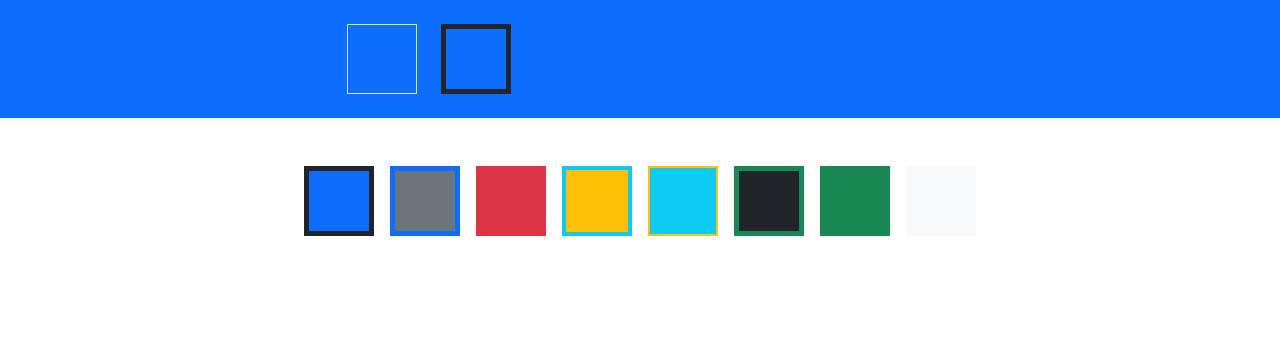
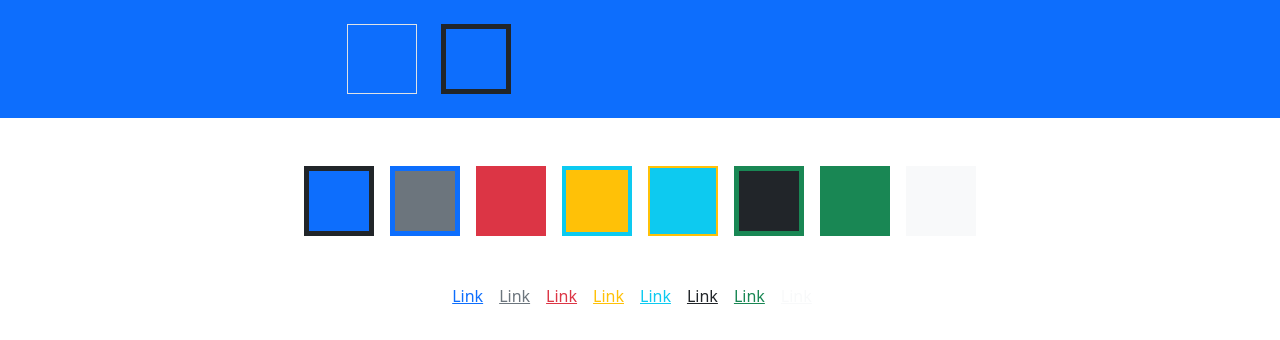
Before and after one commit to treinaweb/treinaweb-curso-primeiros-passo, a plain HTML site: page primeiros passos/helpers-e-utilities.html in a window 1280 px wide. Drawn offline with nearby package versions, Linux system fonts and the light colour scheme.

Commit message:
2-5 Colored links

```diff
--- a/primeiros passos/helpers-e-utilities.html
+++ b/primeiros passos/helpers-e-utilities.html
@@ -40,6 +40,19 @@
         <div class="square pb-4 mx-2 bg-success bg-light"></div>
     </div>
 
+    <div class="d-flex justify-content-center my-5">
+        <a href="#" class="link-primary">Link</a>
+        <a href="#" class="link-secondary mx-3">Link</a>
+        <a href="#" class="link-danger">Link</a>
+        <a href="#" class="link-warning mx-3">Link</a>
+        <a href="#" class="link-info">Link</a>
+        <a href="#" class="link-dark mx-3">Link</a>
+        <a href="#" class="link-success">Link</a>
+        <a href="#" class="link-light mx-3">Link</a>
+    </div>
+
+
+
     <div class="m-bottom"></div>
 </body>
 </html>
```
